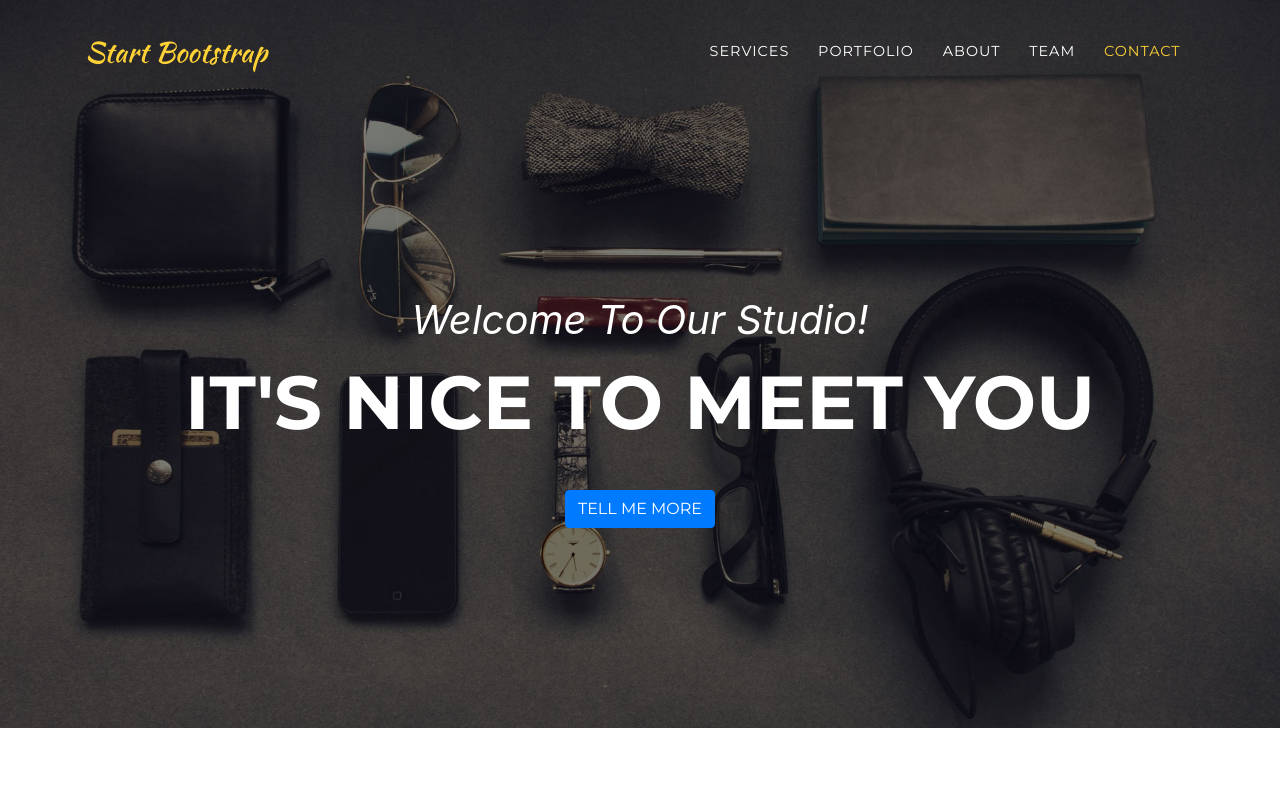
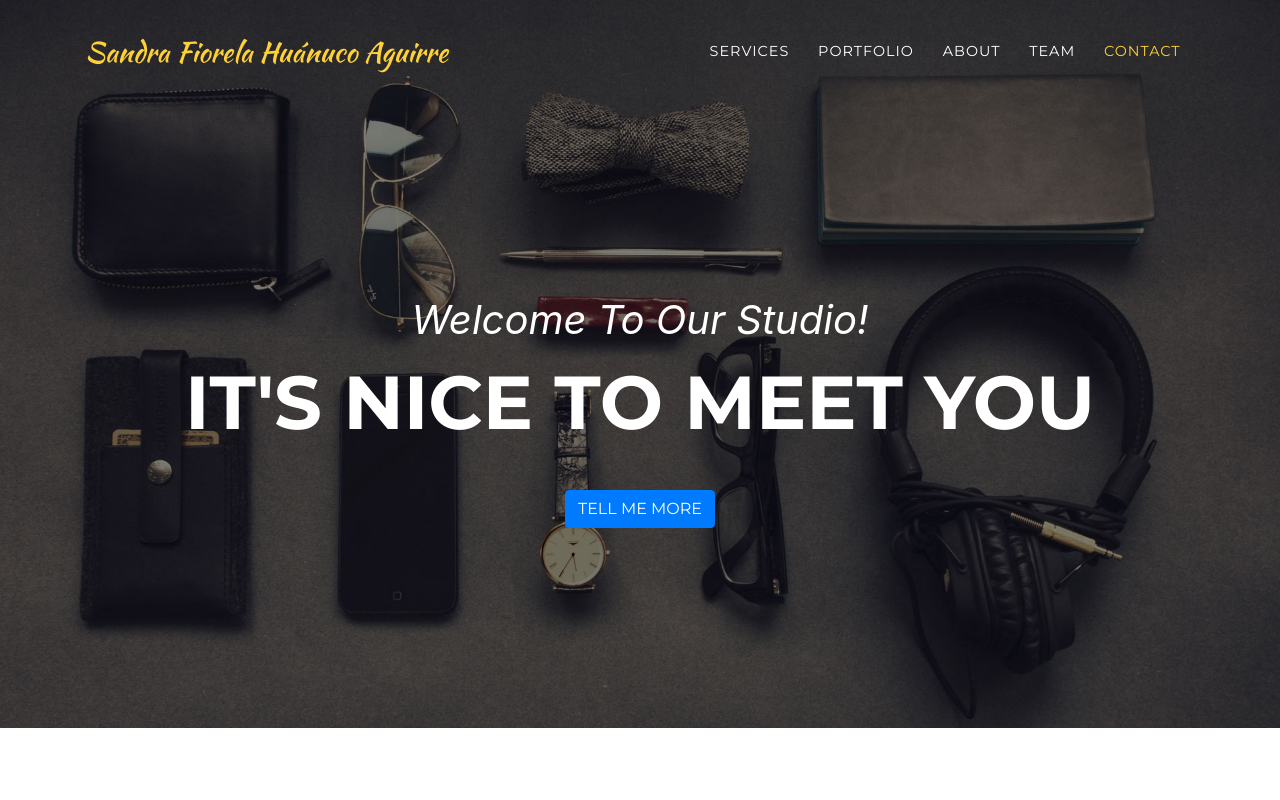
Before and after one commit to vitoancel/amore-website, a website with bundled scripts: page index.html in a window 1280 px wide. Shown: the top 800 px of the page. Built offline with nearby package versions, Linux system fonts and the light colour scheme; a web font is replaced by a local one.

Commit message:
prueba commit

```diff
--- a/index.html
+++ b/index.html
@@ -8,7 +8,7 @@
   <meta name="description" content="">
   <meta name="author" content="">
 
-  <title>Agency - Start Bootstrap Theme</title>
+  <title>Amore | WebSite</title>
 
   <!-- Bootstrap core CSS -->
   <link href="vendor/bootstrap/css/bootstrap.min.css" rel="stylesheet">
@@ -30,7 +30,7 @@
   <!-- Navigation -->
   <nav class="navbar navbar-expand-lg navbar-dark fixed-top" id="mainNav">
     <div class="container">
-      <a class="navbar-brand js-scroll-trigger" href="#page-top">Start Bootstrap</a>
+      <a class="navbar-brand js-scroll-trigger" href="#page-top">Sandra Fiorela Huánuco Aguirre</a>
       <button class="navbar-toggler navbar-toggler-right" type="button" data-toggle="collapse" data-target="#navbarResponsive" aria-controls="navbarResponsive" aria-expanded="false" aria-label="Toggle navigation">
         Menu
         <i class="fas fa-bars"></i>
```
